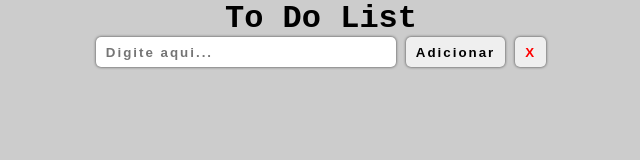
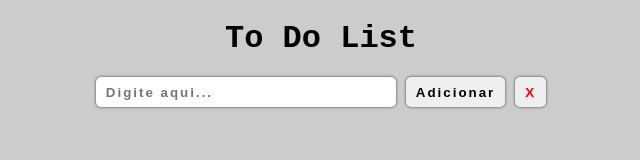
Before and after one commit to EduardoSilvaDev/todolist, a plain HTML site: page index.html in a window 1280 px wide. Shown: the whole page, without its empty margins (319-959 px from the left). Drawn offline with Linux system fonts and the light colour scheme.

Commit message:
correcao

```diff
--- a/style.css
+++ b/style.css
@@ -17,13 +17,14 @@ body
     display: flex;
     flex-direction: column;
     align-items: center;
-    margin: auto;
+    margin: 20px 0;
 }
 .form
 {
     width: 70%;
     display: flex;
     justify-content: center;
+    margin-top: 20px;
 }
 input
 {
```
